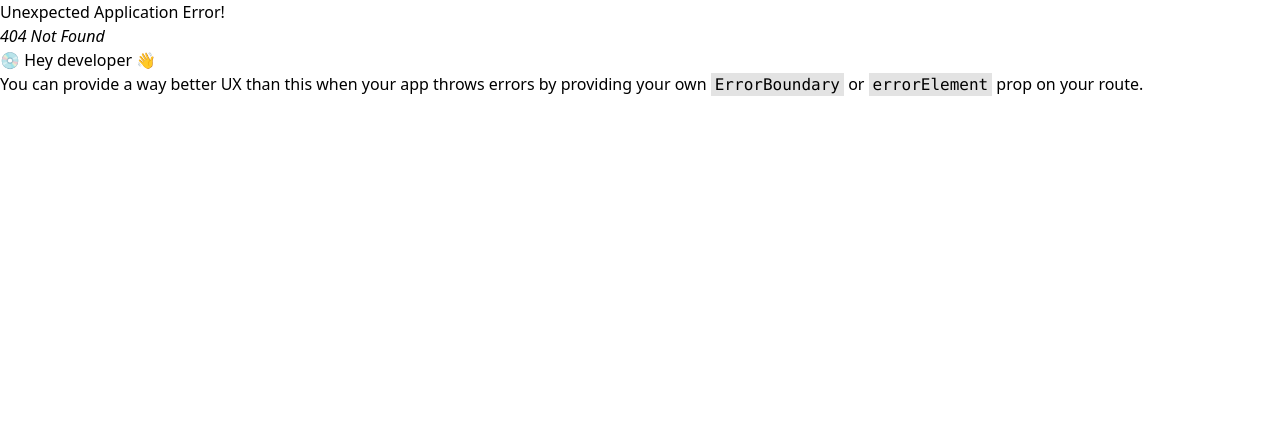
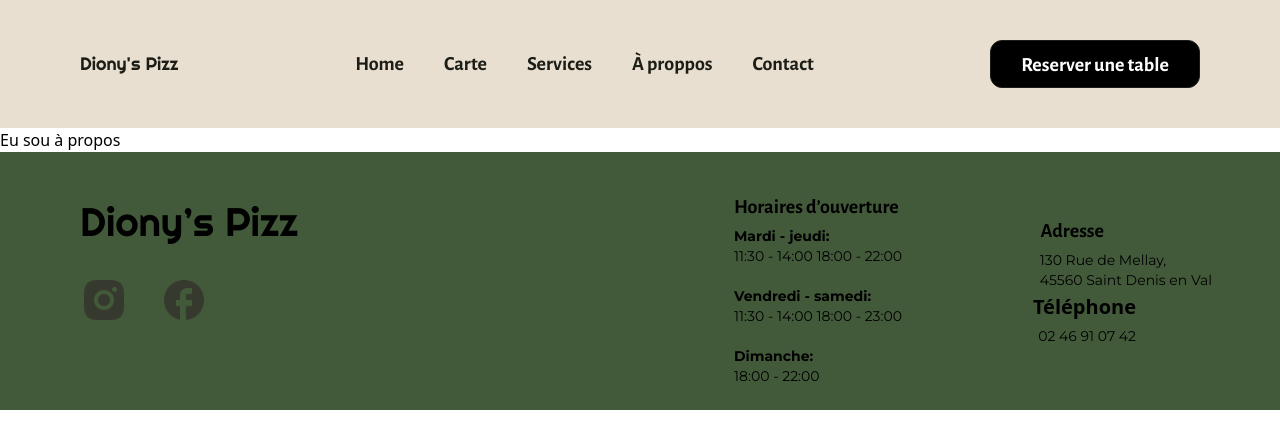
Before and after one commit to gregorischultz/dyonis-pizza, a React (Vite) app: page /Apropos in a window 1280 px wide. Before the commit this address had no page. Shown: the top 448 px of the page. Built offline with nearby package versions, Linux system fonts and the light colour scheme.

Commit message:
add toutes le toutes

```diff
--- a/src/App.jsx
+++ b/src/App.jsx
@@ -1,6 +1,7 @@
 import React from 'react'
 import { Outlet } from 'react-router-dom';
 import Header from './componentes/Header'
+import Footer from './componentes/Footer';
 
 
 function App() {
@@ -9,6 +10,8 @@ function App() {
       <Header />
 
       <Outlet />
+
+      <Footer/>
     </>
   )
 }
--- a/src/componentes/Footer.jsx
+++ b/src/componentes/Footer.jsx
@@ -6,7 +6,7 @@ import faceIMG from '../assets/faceImg.png';
 function Footer() {
     return (
         <footer className="w-full h-full p-16 relative bg-footer-color">
-            <section className="absolute left-20 top-10 flex flex-col justify-start items-start gap-6">
+            <div className="absolute left-20 top-10 flex flex-col justify-start items-start gap-6">
                 {/* Nome da Pizzaria */}
                 <h1 className="text-black text-[39.83px] font-righteous font-normal">Diony’s Pizz</h1>
 
@@ -25,10 +25,10 @@ function Footer() {
                         />
                     </a>
                 </div>
-            </section>
+            </div>
 
             {/* Horários de funcionamento */}
-            <section className="absolute h-48 left-[734px] top-10 flex flex-col justify-start gap-1">
+            <div className="absolute h-48 left-[734px] top-10 flex flex-col justify-start gap-1">
                 <h2 className="text-black text-xl font-alegreyaSans font-bold leading-[30px]">Horaires d’ouverture</h2>
                 <div className="flex justify-start items-center gap-4">
                     <p className="text-black text-sm font-montserrat leading-5">
@@ -40,13 +40,13 @@ function Footer() {
                         18:00 - 22:00
                     </p>
                 </div>
-            </section>
+            </div>
 
             {/* Endereço */}
 
             <div className="w-full h-18 flex flex-col justify-end items-end gap-1">
                 <h2 className="text-black text-xl font-alegreyaSans font-bold leading-[30px] pr-28">Adresse</h2>
-                <p className="text-black text-sm font-montserrat leading-5">
+                <p className="text-black text-sm font-montserrat leading-5 pr-1">
                     130 Rue de Mellay,<br />
                     45560 Saint Denis en Val
                 </p>
--- a/src/componentes/Header.jsx
+++ b/src/componentes/Header.jsx
@@ -8,10 +8,10 @@ function Header() {
             <div className="text-musgo text-lg font-normal break-words font-righteous">Diony's Pizz</div>
             <nav className="flex justify-center items-center gap-10">
                 <Link to="/" className="li-link">Home</Link>
-                <Link className="li-link">Carte</Link>
-                <Link className="li-link">Services</Link>
-                <Link className="li-link">À proppos</Link>
-                <Link className="li-link">Contact</Link>
+                <Link to="/Carte" className="li-link">Carte</Link>
+                <Link to="/Services" className="li-link">Services</Link>
+                <Link to="Apropos" className="li-link">À proppos</Link>
+                <Link to="Contact" className="li-link">Contact</Link>
             </nav>
             <div className="h-12 px-[30px] py-3 bg-black rounded-xl border border-[#1B1D16] ">
                 <button className="text-white text-xl font-alegreyaSans font-bold leading-6 break-words">
--- a/src/pages/Apropos.jsx
+++ b/src/pages/Apropos.jsx
@@ -0,0 +1,12 @@
+import React from 'react';
+
+
+const Apropos = () => {
+  return (
+    <div>
+      <h1>Eu sou à propos</h1>
+    </div>
+  );
+};
+
+export default Apropos;
--- a/src/pages/Carte.jsx
+++ b/src/pages/Carte.jsx
@@ -0,0 +1,12 @@
+import React from 'react';
+
+
+const Carte = () => {
+  return (
+    <div>
+      <h1>Eu sou Carte</h1>
+    </div>
+  );
+};
+
+export default Carte;
--- a/src/pages/Contact.jsx
+++ b/src/pages/Contact.jsx
@@ -0,0 +1,12 @@
+import React from 'react';
+
+
+const Contact = () => {
+  return (
+    <div>
+      <h1>Eu sou Contact</h1>
+    </div>
+  );
+};
+
+export default Contact;
--- a/src/pages/Home.jsx
+++ b/src/pages/Home.jsx
@@ -1,9 +1,11 @@
 import React from 'react';
-import Footer from '../componentes/Footer';
+
 
 const Home = () => {
   return (
-    <Footer/>
+    <div>
+      <h1>Eu sou Home</h1>
+    </div>
   );
 };
 
--- a/src/pages/Services.jsx
+++ b/src/pages/Services.jsx
@@ -0,0 +1,12 @@
+import React from 'react';
+
+
+const Services = () => {
+  return (
+    <div>
+      <h1>Eu sou Services</h1>
+    </div>
+  );
+};
+
+export default Services;
```
Also changed, not shown: src/main.jsx (+8 -1 lines).
